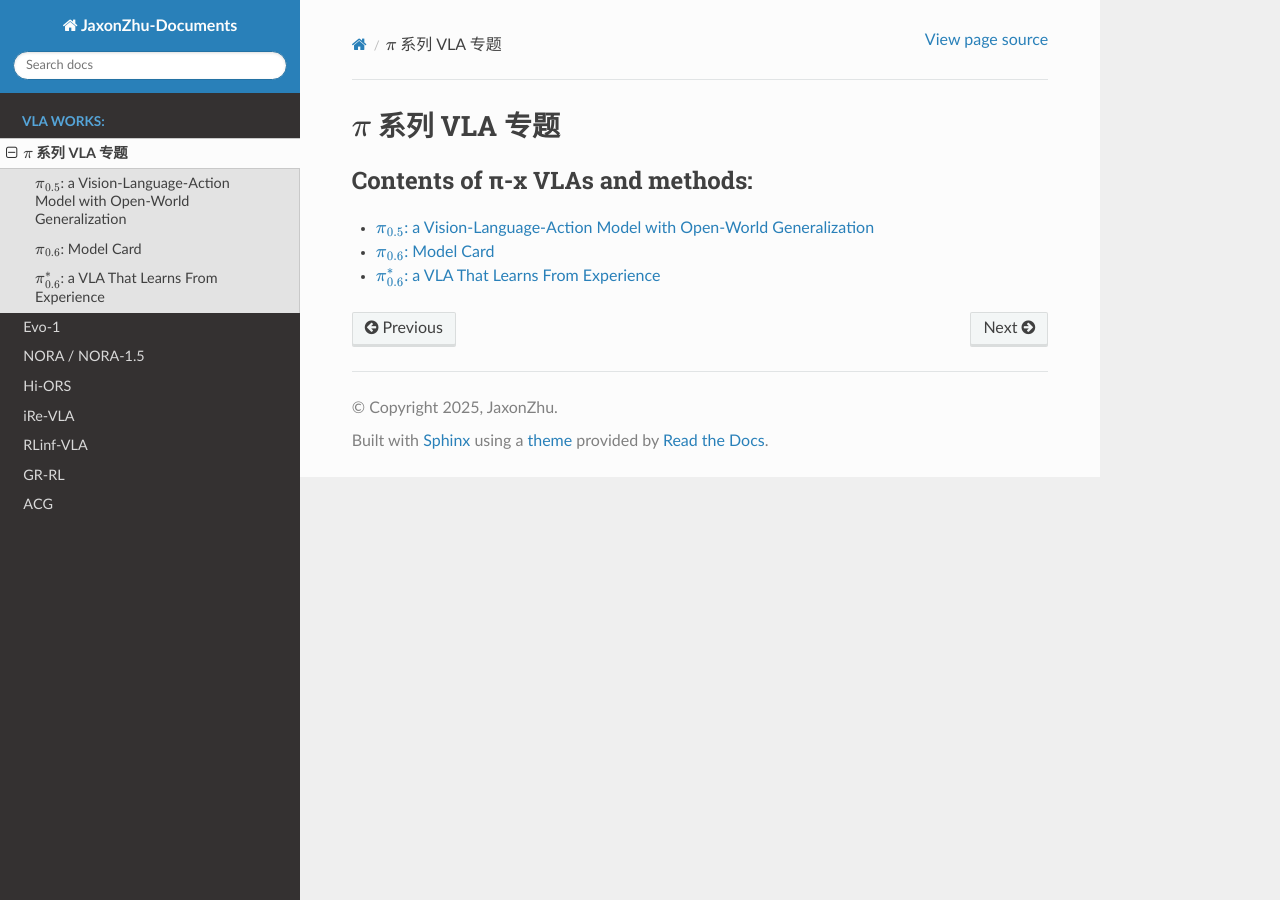
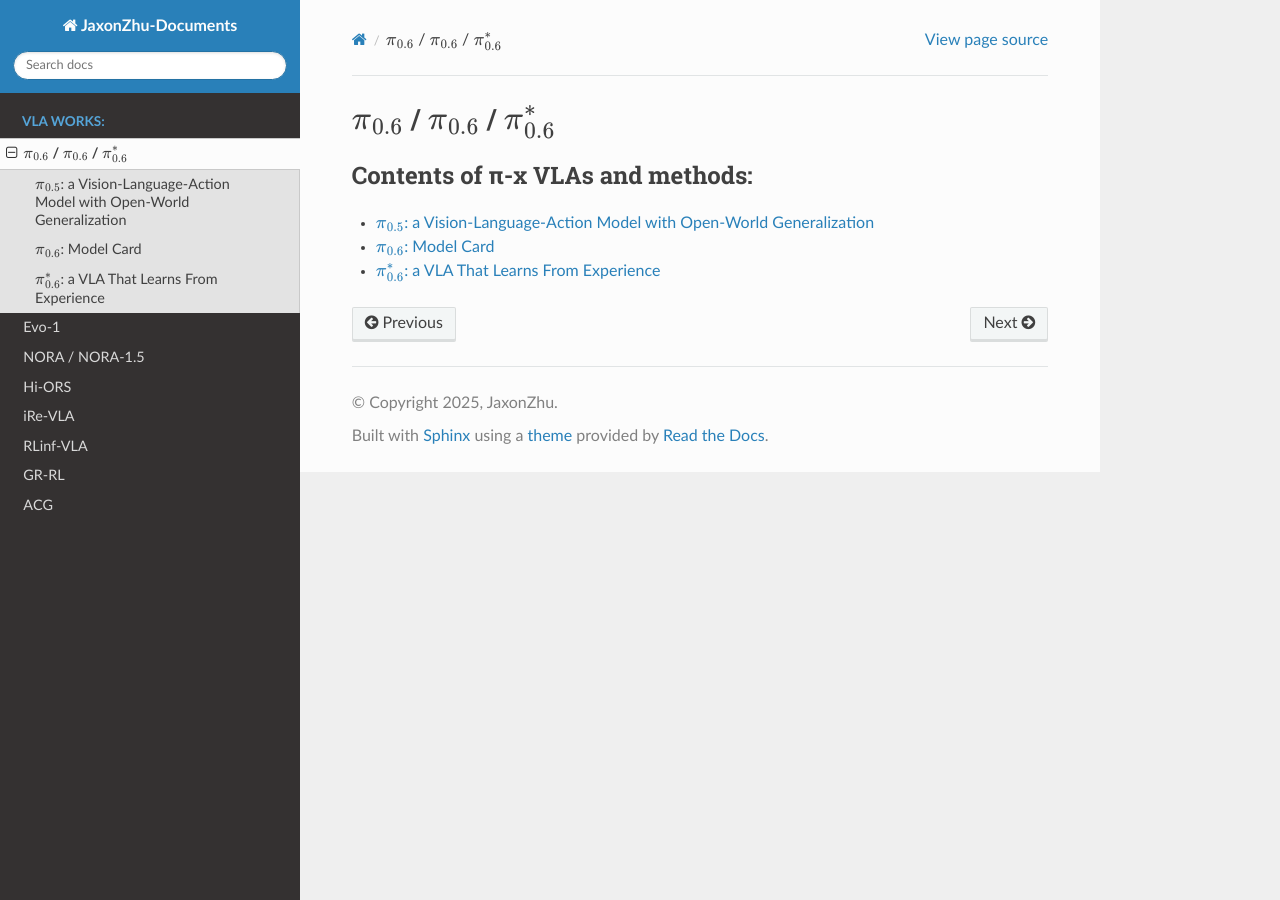
Before and after one commit to JaxonZhu/my-docs, a Sphinx documentation site: the page built from docs/source/index-Pi-x-VLA-HEAD.rst, in a window 1280 px wide. Built offline with Sphinx 7.4.7 and the Read the Docs theme 3.1.0, drawn with Linux system fonts in a browser that asks for light colours; pages that are not in the unit, such as notebooks, are missing from menus.

```diff
--- a/docs/source/index-Pi-x-VLA-HEAD.rst
+++ b/docs/source/index-Pi-x-VLA-HEAD.rst
@@ -1,4 +1,4 @@
-:math:`\pi` 系列 VLA 专题
+:math:`\pi_{0.6}` / :math:`\pi_{0.6}` / :math:`\pi_{0.6}^{\ast}`
 ===============
 
 .. toctree::
```
Also changed, not shown: docs/source/ACG-paper.md (+6 -6 lines).
